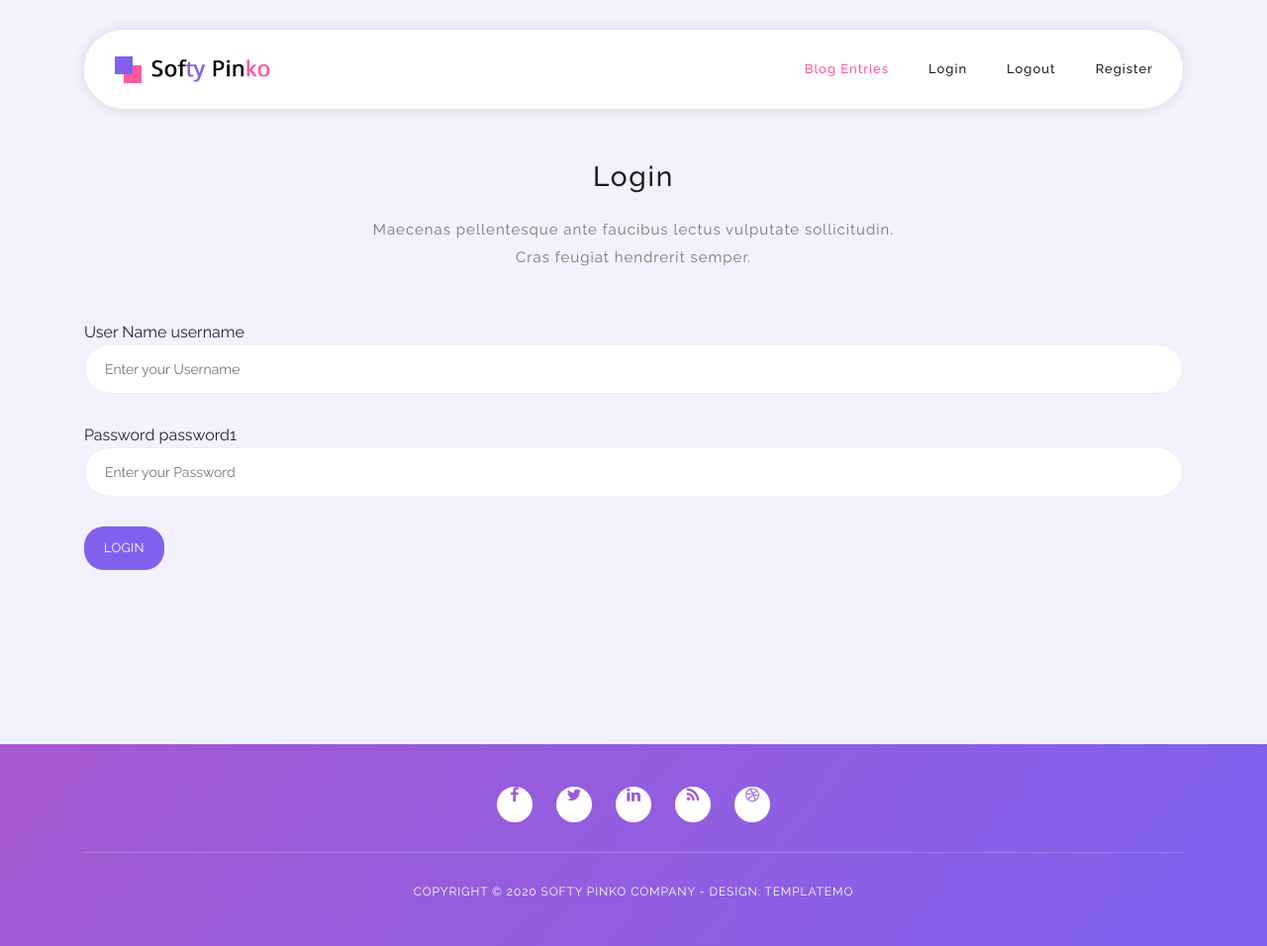
After one commit to abs001/myblogger, a Django app: page /login in a window 1280 px wide. The commit adds this page. Shown: the whole page at 99% size. Run offline with Django 3.2, Linux system fonts and the light colour scheme; some libraries are stand-ins or nearby versions.

Commit message:
User Registration and Login functionality

```diff
--- /dev/null
+++ b/myblogger/myblog/forms.py
@@ -0,0 +1,16 @@
+from django import forms
+from django.contrib.auth.forms import UserCreationForm
+from django.contrib.auth.models import User
+
+
+class Register(UserCreationForm):
+    class Meta:
+        model = User
+        fields = ("username", "email", "password1", "password2")
+
+
+class LoginUser(forms.Form):
+    username = forms.CharField(label="User Name", max_length=150, widget=forms.TextInput(
+        attrs={"class": "form-control", "placeholder": "Enter your Username"}))
+    password1 = forms.CharField(label="Password", max_length=150, widget=forms.PasswordInput(
+        attrs={"class": "form-control", "placeholder": "Enter your Password"}))
--- a/myblogger/myblog/templates/myblog/base.html
+++ b/myblogger/myblog/templates/myblog/base.html
@@ -40,15 +40,16 @@
                 <div class="col-12">
                     <nav class="main-nav">
                         <!-- ***** Logo Start ***** -->
-                        <a href="#" class="logo">
+                        <a href="/" class="logo">
                             <img src="{% static 'myblog/images/logo.png' %}" alt="Softy Pinko"/>
                         </a>
                         <!-- ***** Logo End ***** -->
                         <!-- ***** Menu Start ***** -->
                         <ul class="nav">
-                            <li><a href="index.html" class="active">Blog Entries</a></li>
-                            <li><a href="login.html">Login</a></li>
-                            <li><a href="register.html">Register</a></li>
+                            <li><a href="/" class="active">Blog Entries</a></li>
+                            <li><a href="/login">Login</a></li>
+                            <li><a href="/logout">Logout</a></li>
+                            <li><a href="/register">Register</a></li>
                         </ul>
                         <a class='menu-trigger'>
                             <span>Menu</span>
--- /dev/null
+++ b/myblogger/myblog/templates/myblog/login.html
@@ -0,0 +1,53 @@
+{% extends 'myblog/base.html' %}
+{% block body %}
+    <section class="section colored" id="contact-us">
+        <div class="container">
+            <!-- ***** Section Title Start ***** -->
+            <div class="row">
+                <div class="col-lg-12">
+                    <div class="center-heading">
+                        <h2 class="section-title">Login</h2>
+                    </div>
+                </div>
+                <div class="offset-lg-3 col-lg-6">
+                    <div class="center-text">
+                        <p>Maecenas pellentesque ante faucibus lectus vulputate sollicitudin. Cras feugiat hendrerit semper.</p>
+                        {% if messages %}
+                            {% for message in messages %}
+                                <span class="text-{{message.tags}}">{{ message }}</span>
+                            {% endfor %}
+                        {% endif %}
+                    </div>
+                </div>
+            </div>
+            <!-- ***** Section Title End ***** -->
+
+            <div class="row">
+                <!-- ***** Contact Form Start ***** -->
+                <div class="col-md-12">
+                <div class="contact-form">
+                    <form id="login_user" method="POST">
+                      {% csrf_token %}
+                      <div class="row">
+                            {% for field in login_form %}
+                                <div class="col-sm-12">
+                                  <fieldset>
+                                    {{ field.label }} {{ field.name }}
+                                    {{ field }} <div class="text-danger">{{ field.errors }}</div>
+                                  </fieldset>
+                                </div>
+                            {% endfor %}
+                        <div class="col-lg-12">
+                          <fieldset>
+                            <button type="submit" id="form-submit" class="main-button">Login</button>
+                          </fieldset>
+                        </div>
+                      </div>
+                    </form>
+                </div>
+                </div>
+                <!-- ***** Contact Form End ***** -->
+            </div>
+        </div>
+    </section>
+{% endblock %}
--- a/myblogger/myblog/urls.py
+++ b/myblogger/myblog/urls.py
@@ -3,5 +3,8 @@ from . import views
 
 
 urlpatterns = [
-    path('', views.index, name="index")
+    path('', views.index, name="index"),
+    path('register', views.register, name="register"),
+    path('login', views.login_user, name="login"),
+    path('logout', views.login_user, name="logout")
 ]
--- a/myblogger/myblog/views.py
+++ b/myblogger/myblog/views.py
@@ -1,7 +1,44 @@
-from django.shortcuts import render
-from django.http import HttpResponse
+from django.shortcuts import render, redirect
+from .forms import Register, LoginUser
+from django.contrib import messages
+from django.contrib.auth import authenticate, logout
 
 
 def index(request):
     context = {}
-    return render(request, 'myblog/base.html', context)
+    return render(request, 'myblog/home.html', context)
+
+
+def register(request):
+    if request.method == "POST":
+        form = Register(request.POST)
+        if form.is_valid():
+            form.save()
+            messages.add_message(request, messages.INFO, "Registration successful, kindly login again.")
+            return redirect("login")
+    else:
+        form = Register()
+    return render(request, "myblog/register.html", {"registration_form": form})
+
+
+def login_user(request):
+    if request.method == "POST":
+        form = LoginUser(request.POST)
+        if form.is_valid():
+            username = form.cleaned_data.get('username')
+            password = form.cleaned_data.get('password1')
+            user = authenticate(request, username=username, password=password)
+            if user is not None and user.is_active:
+                messages.add_message(request, messages.INFO, "Logged in successfully")
+                return redirect('/')
+            else:
+                form = LoginUser()
+                messages.add_message(request, messages.ERROR, "Invalid credentials!")
+    else:
+        form = LoginUser()
+    return render(request, "myblog/login.html", {"login_form": form})
+
+
+def logout_user(request):
+    messages.add_message(request, messages.INFO, "Successfully logged out")
+    logout(request)
```
Also changed, not shown: other parts of myblogger/myblog/templates/myblog/base.html (+2 -73 lines), myblogger/myblog/templates/myblog/home.html (added, +73 -0 lines), myblogger/myblog/templates/myblog/register.html (added, +48 -0 lines), myblogger/myblogger/settings.py (+6 -7 lines).
